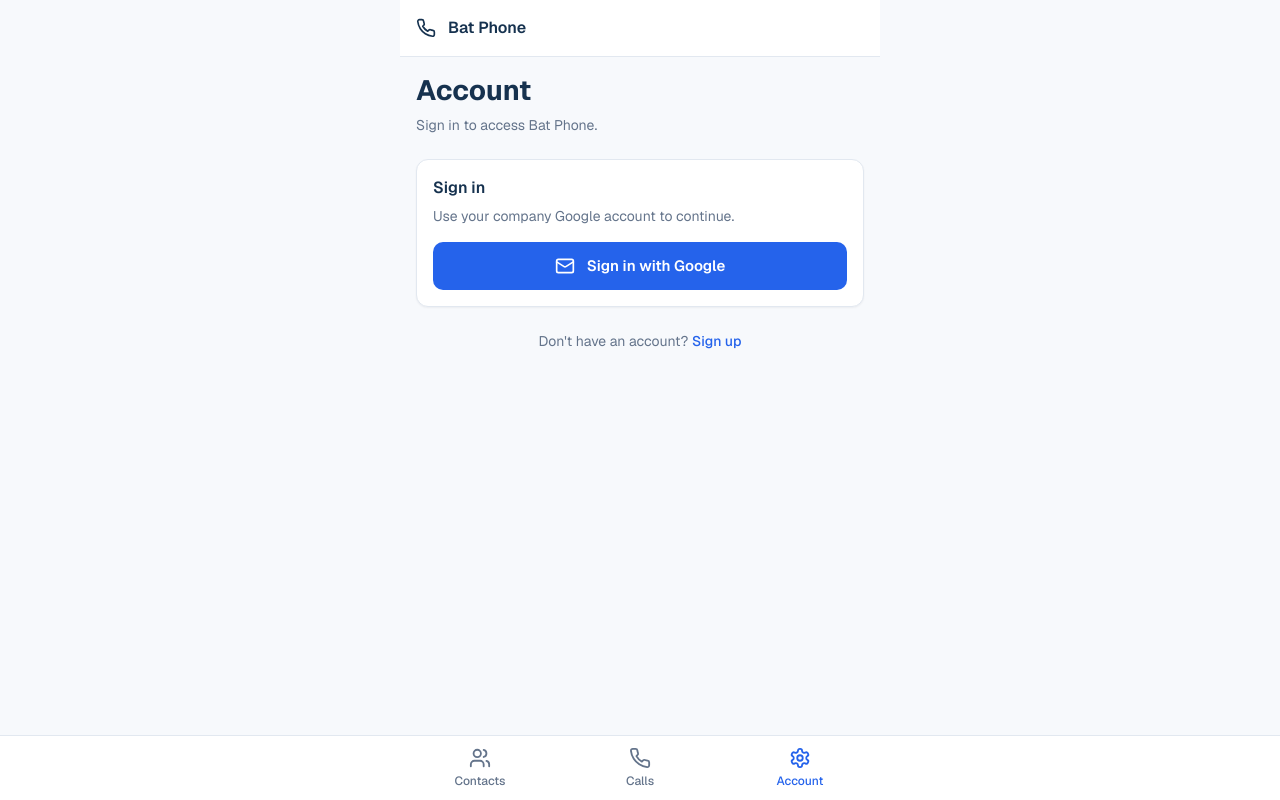
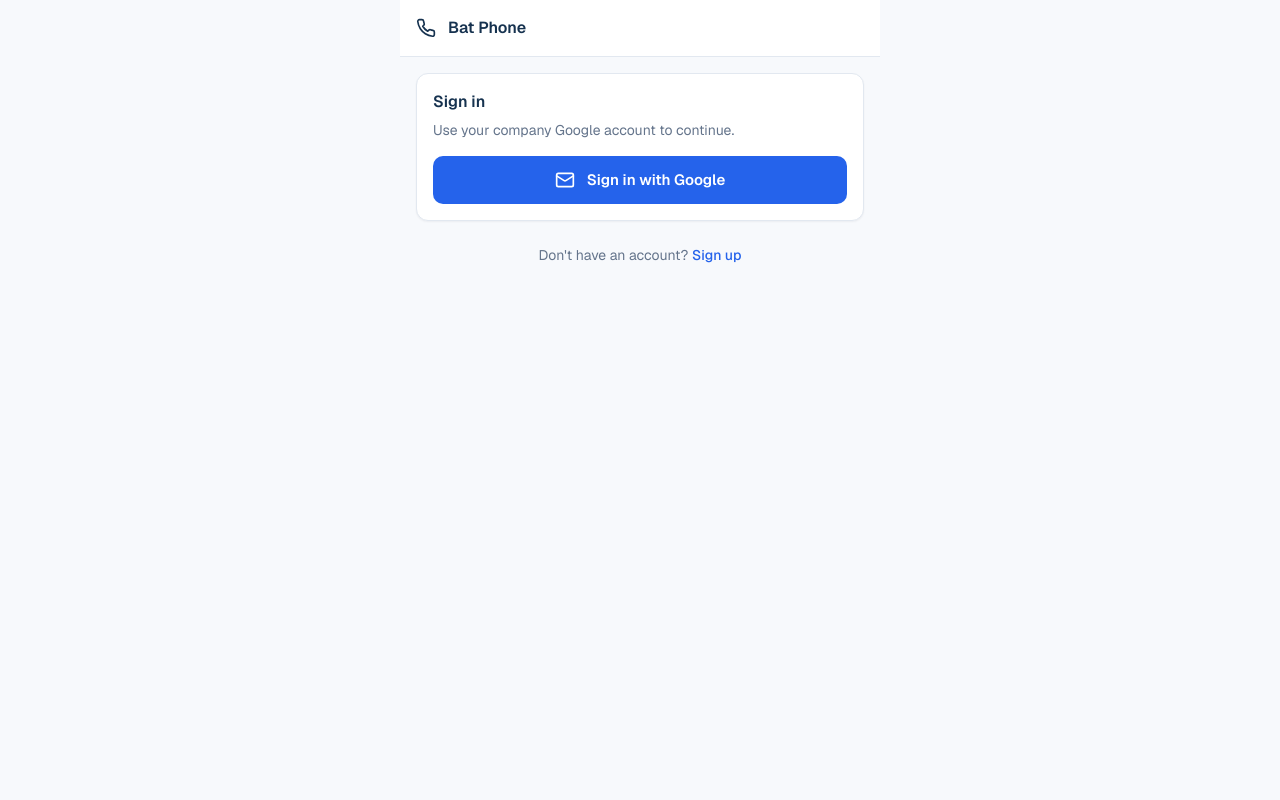
Before and after one commit to jslnriot/Genius-bat-phone, a Next.js app: page /account in a window 1280 px wide. Built offline with nearby package versions, Linux system fonts and the light colour scheme; no server answers.

Commit message:
fixed landing layout

```diff
--- a/src/app/account/page.tsx
+++ b/src/app/account/page.tsx
@@ -34,15 +34,6 @@ export default async function AccountPage({
 
     return (
       <div className="flex flex-col gap-6">
-        <header className="flex flex-col gap-2">
-          <h1 className="text-[28px] font-bold leading-[34px] text-[var(--color-primary)]">
-            Account
-          </h1>
-          <p className="text-sm text-[var(--color-secondary-text)]">
-            Sign in to access Bat Phone.
-          </p>
-        </header>
-
         {errorMessage ? (
           <div
             role="alert"
--- a/src/app/layout.tsx
+++ b/src/app/layout.tsx
@@ -3,6 +3,8 @@ import { Geist } from "next/font/google";
 import "./globals.css";
 import { AppHeader } from "@/components/app-header";
 import { BottomNav } from "@/components/bottom-nav";
+import { cn } from "@/lib/utils";
+import { createClient } from "@/utils/supabase/server";
 
 const geistSans = Geist({
   variable: "--font-geist-sans",
@@ -19,21 +21,34 @@ export const viewport: Viewport = {
   initialScale: 1,
 };
 
-export default function RootLayout({
+export default async function RootLayout({
   children,
 }: Readonly<{
   children: React.ReactNode;
 }>) {
+  const supabase = await createClient();
+  const {
+    data: { user },
+  } = await supabase.auth.getUser();
+  const showAppNav = Boolean(user);
+
   return (
     <html lang="en">
       <body className={`${geistSans.variable} antialiased`}>
-        <div className="mx-auto min-h-dvh w-full max-w-[480px] pb-[calc(5rem+env(safe-area-inset-bottom))]">
+        <div
+          className={cn(
+            "mx-auto min-h-dvh w-full max-w-[480px]",
+            showAppNav
+              ? "pb-[calc(5rem+env(safe-area-inset-bottom))]"
+              : "pb-6",
+          )}
+        >
           <AppHeader />
           <main className="px-4 pt-4 pb-6">
             {children}
           </main>
         </div>
-        <BottomNav />
+        {showAppNav ? <BottomNav /> : null}
       </body>
     </html>
   );
```
